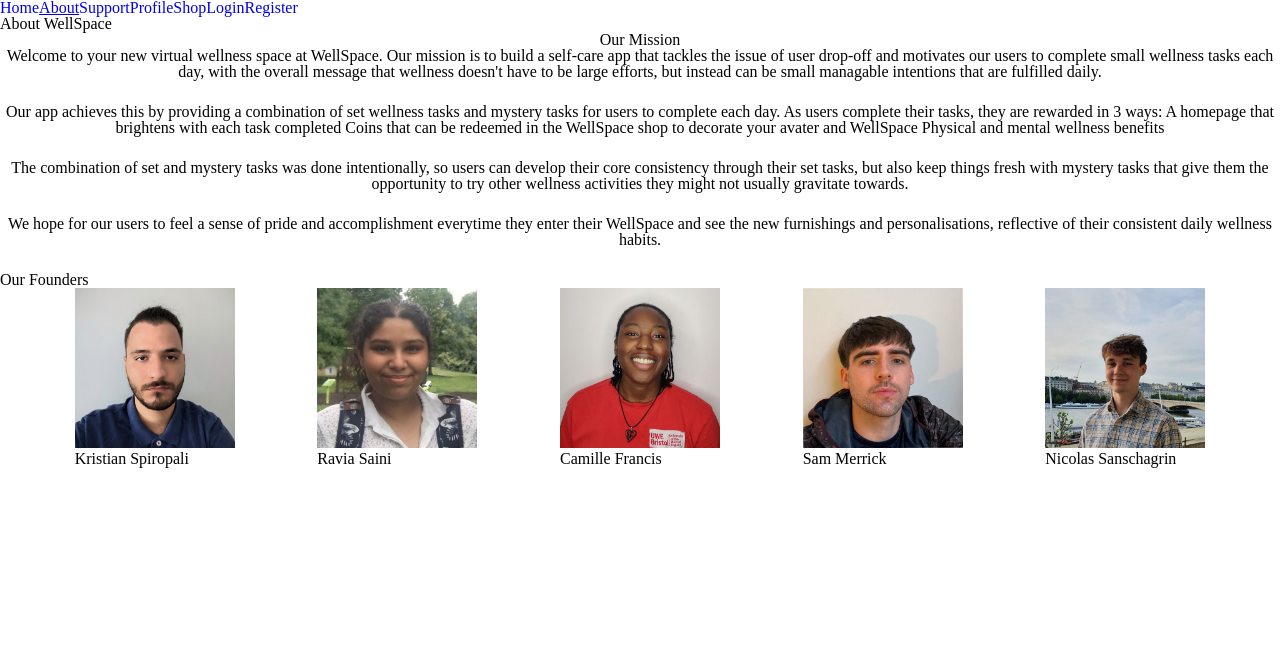
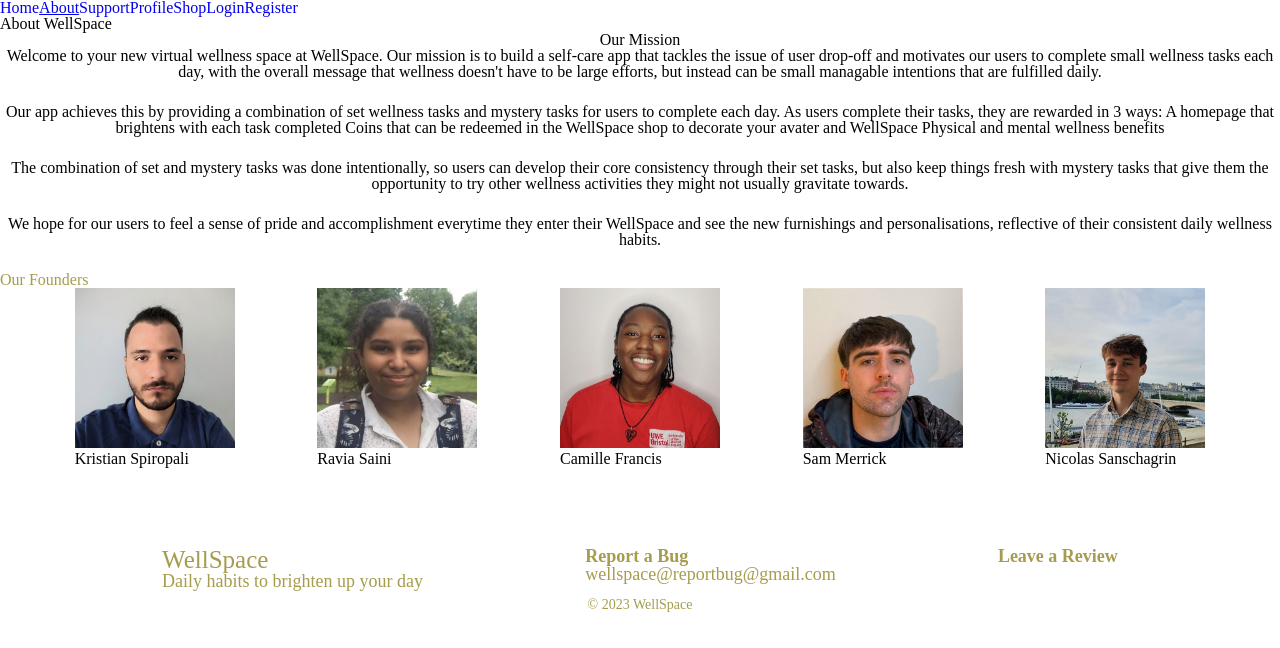
Before and after one commit to Kspiropali/final-frontier, a React (Vite) app in the folder client/: page /about in a window 1280 px wide. Shown: the top 648 px of the page. Built offline with nearby package versions, Linux system fonts and the light colour scheme.

Commit message:
header content nearly done

```diff
--- a/client/src/App.jsx
+++ b/client/src/App.jsx
@@ -2,6 +2,8 @@
 import { Routes, Route } from 'react-router-dom'
 import { Header } from './components'
 import * as Pages from './pages'
+
+import './assets/css/globalStyles.css'
 
 const App = () => {
 
--- /dev/null
+++ b/client/src/assets/css/footer.css
@@ -0,0 +1,23 @@
+
+.footer-app-name {
+    font-size: 25px;
+}
+
+.footer-subtext {
+    font-size: 14px;
+    justify-self: center;
+}
+
+.header-row {
+    display: flex;
+    margin-bottom: 1vh;
+    justify-content:space-evenly;
+
+}
+
+.footer-text, .footer-text-bold {
+    font-size: 18px;
+}
+.footer-text-bold {
+    font-weight: 600;
+}
--- a/client/src/assets/css/globalStyles.css
+++ b/client/src/assets/css/globalStyles.css
@@ -1 +1,17 @@
 /* for all the styles we want across the app :) */
+:root {
+    --offYellow: #A69C4D;
+    --darkBlueBG: #170431;
+}
+
+.yellow-text {
+    color: var(--offYellow);
+}
+
+/* body {
+    background-color: var(--darkBlueBG);
+} */
+
+h2 {
+    color: var(--offYellow);
+}
--- a/client/src/components/Footer/index.jsx
+++ b/client/src/components/Footer/index.jsx
@@ -1,8 +1,28 @@
 import React from 'react'
+import { NavLink, Outlet } from 'react-router-dom'
+
+import '../../assets/css/footer.css'
 
 const Footer = () => {
   return (
-    <div>Footer</div>
+    <footer>
+        <div className='header-row'>
+            <div className='header-col'>
+                <p className='yellow-text footer-app-name'>WellSpace</p>
+                <p className='yellow-text footer-text'>Daily habits to brighten up your day</p>
+            </div>
+            <div className='header-col'>
+                <p className='yellow-text footer-text-bold'>Report a Bug</p>
+                <p className='yellow-text footer-text'>wellspace@reportbug@gmail.com</p>
+            </div>
+            <div className='header-col'>
+                <p className='yellow-text footer-text-bold'>Leave a Review</p>
+            </div>
+        </div>
+        <div className="header-row">
+            <p className='yellow-text footer-subtext'>© 2023 WellSpace</p>
+        </div>
+    </footer>
   )
 }
 
--- a/client/src/pages/About/index.jsx
+++ b/client/src/pages/About/index.jsx
@@ -1,6 +1,6 @@
 import React from 'react'
 
-import { Founders } from '../../components'
+import { Founders, Footer } from '../../components'
 
 import "../../assets/css/about.css";
 
@@ -20,6 +20,7 @@
     <h3 className='mission-subhead'>Our Mission</h3>
     {missionStatement.map((paragraph, index) => <p key={index} className='about-para'>{paragraph}</p>)}
     <Founders/>
+    <Footer/>
     </>
   )
 }
```
